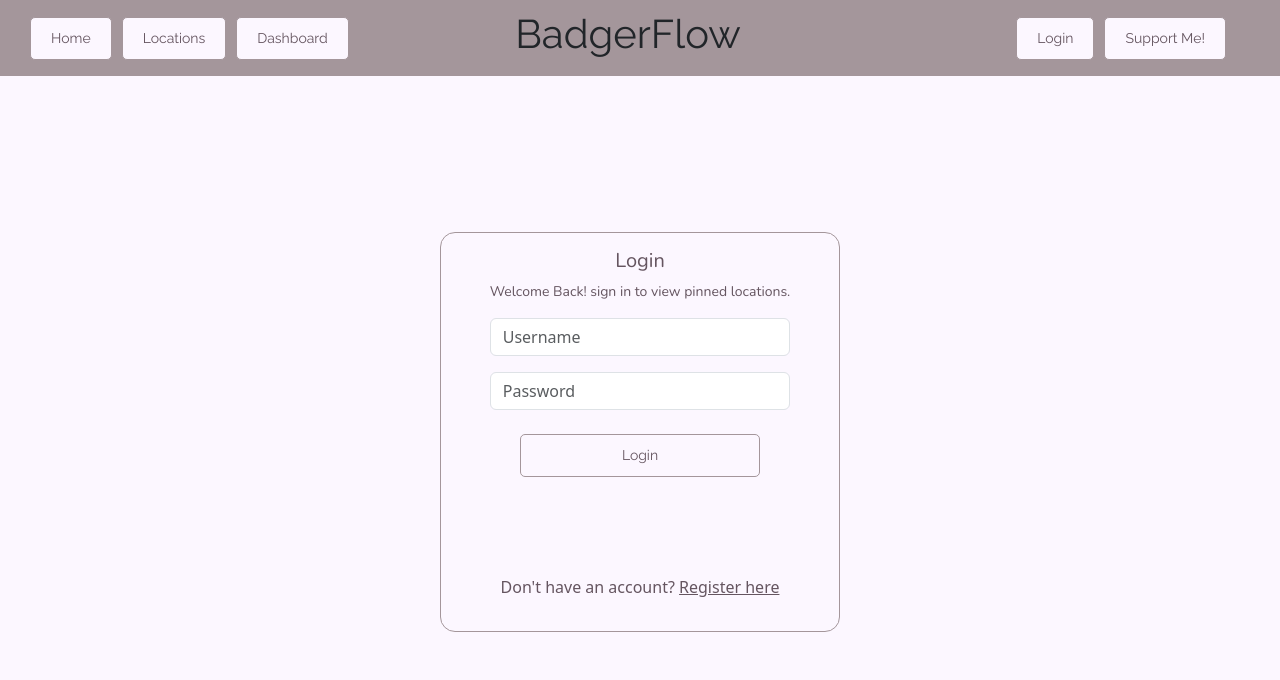
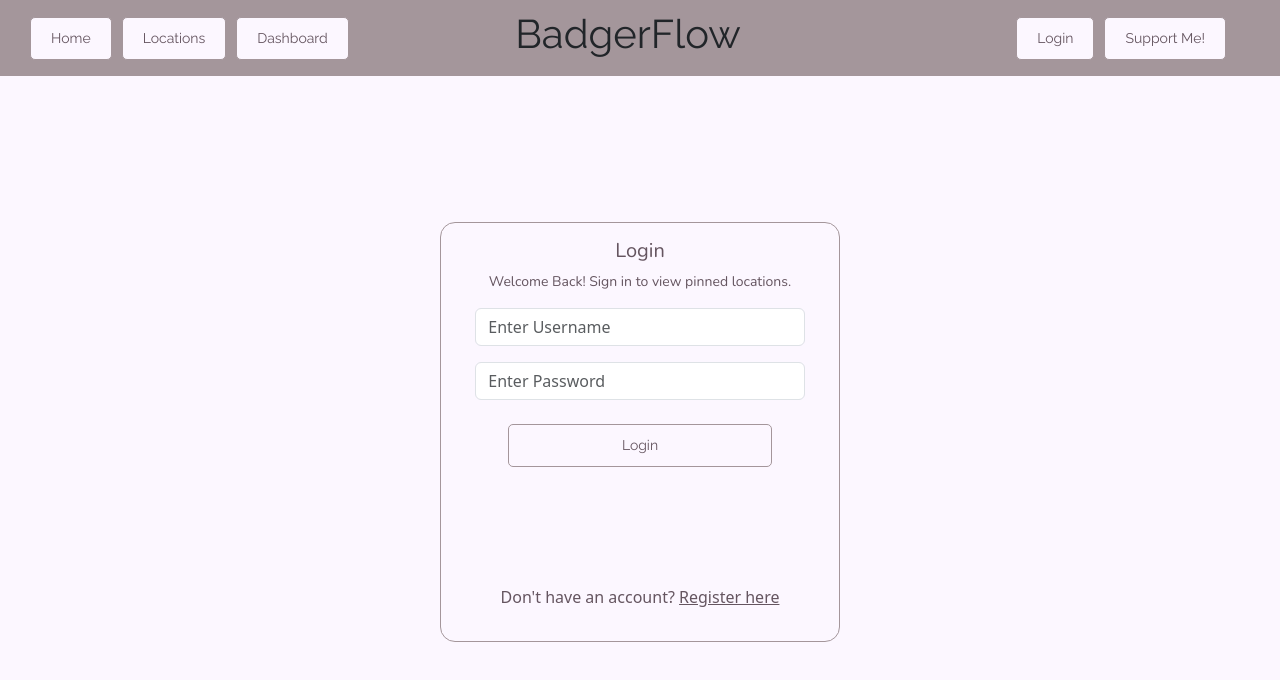
Before and after one commit to kevinzhao79/BadgerFlow, a React (Vite) app: page /login in a window 1280 px wide. Shown: the top 680 px of the page. Built offline with nearby package versions, Linux system fonts and the light colour scheme.

Commit message:
31: Updated navbar click & fixed login width change

```diff
--- a/src/screens/Login.jsx
+++ b/src/screens/Login.jsx
@@ -70,9 +70,16 @@ function Login() {
 
   return (
     <Container fluid className="login-container">
+      {/* Fix the card width so it doesn't shrink or grow */}
       <Card
         className="login-card"
-
+        style={{
+          width: '400px',       // Fixed width for consistency
+          margin: '0 auto',
+          padding: '1rem',
+          minHeight: '420px',   // Ensure enough height to avoid jumping
+          position: 'relative'
+        }}
       >
         {/* Title Area with Fade */}
         <AnimatePresence mode="wait">
@@ -99,7 +106,7 @@ function Login() {
           )}
         </AnimatePresence>
 
-                <Card.Body style={{ padding: 0 }}>
+        <Card.Body style={{ padding: 0, width: '90%' }}>
           <AnimatePresence mode="wait">
             {showRegister ? (
               <motion.div
@@ -122,7 +129,7 @@ function Login() {
                 transition={{ duration: 0.3 }}
               >
                 <Card.Text style={{ marginBottom: '1rem' }}>
-                                    Welcome Back! sign in to view pinned locations.
+                  Welcome Back! Sign in to view pinned locations.
                 </Card.Text>
               </motion.div>
             )}
@@ -132,10 +139,12 @@ function Login() {
           <Form style={{ width: '100%' }}>
             <Form.Group as={Row} className="mb-3">
               <Col>
+                {/* Consistent placeholders help avoid text-length fluctuations */}
                 <Form.Control
                   type="text"
-                                    placeholder="Username"
+                  placeholder="Enter Username"
                   ref={loginUsername}
+                  style={{ width: '100%' }}
                 />
               </Col>
             </Form.Group>
@@ -144,8 +153,9 @@ function Login() {
               <Col>
                 <Form.Control
                   type="password"
-                                    placeholder="Password"
+                  placeholder="Enter Password"
                   ref={loginPassword}
+                  style={{ width: '100%' }}
                 />
               </Col>
             </Form.Group>
@@ -162,10 +172,12 @@ function Login() {
                 >
                   <Form.Group as={Row} className="mb-3">
                     <Col>
+                      {/* Similar placeholder length helps maintain layout */}
                       <Form.Control
                         type="password"
                         placeholder="Confirm Password"
                         ref={registerConfirmPassword}
+                        style={{ width: '100%' }}
                       />
                     </Col>
                   </Form.Group>
--- a/src/styles/locations.css
+++ b/src/styles/locations.css
@@ -61,7 +61,6 @@
 }
 
 
-
 .scroll-top-button:active {
   transform: scale(0.9);
 }
--- a/src/styles/login.css
+++ b/src/styles/login.css
@@ -13,6 +13,7 @@
     padding: 1rem;
     height: 100%;
     min-height: 400px;
+    position: relative;
 }
 
 .submit-button {
--- a/src/styles/navbar.css
+++ b/src/styles/navbar.css
@@ -10,6 +10,12 @@
     padding: 0 1rem;
 }
 
+.custom-navbar .btn:active,
+.custom-navbar .btn:focus:active {
+  background-color: var(--active-color) !important;
+  color: var(--background-color) !important;
+  border-color: var(--accent-color) !important;
+}
 
 /* Align NavBar buttons to be on the outer edges of the container */
 .col:first-child {
--- a/src/styles/theme.css
+++ b/src/styles/theme.css
@@ -8,6 +8,7 @@
     --primary-color: #C4CAD0;
     --hover-color: #878C8F;
     --accent-color: #A4969B;
+    --active-color: #7e7377; /* test color */
     --text-color: #655560;
     --background-color: #FCF7FF;
 
```
Lines whose indentation alone changed are shown as unchanged.
